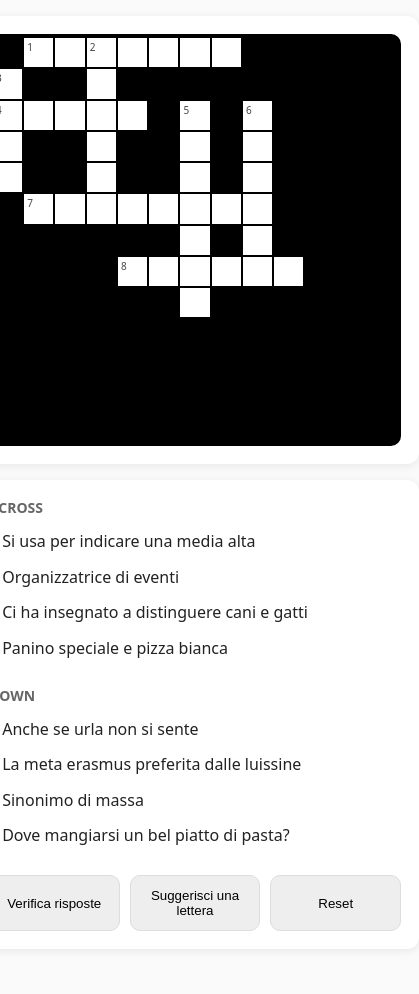
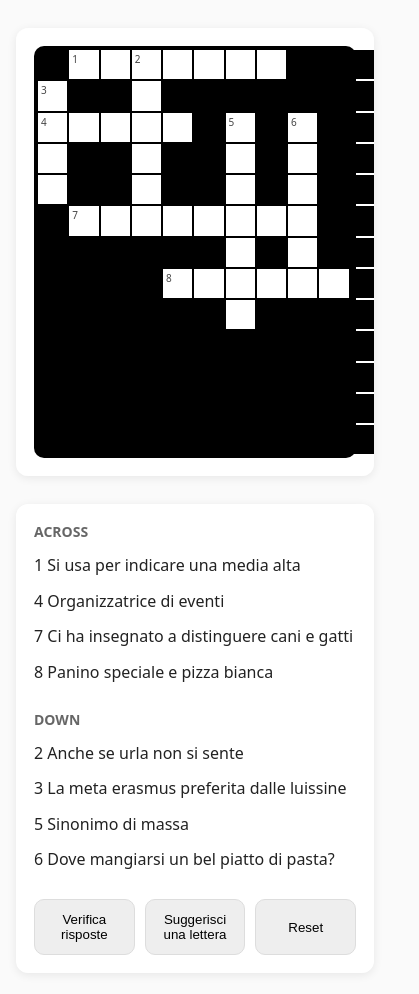
Before and after one commit to Sebba25/laurea_gift, a plain HTML site: page index.html in a window 390 px wide. Shown: the whole page, 419 px wide, since content can reach past the window. Before the commit the page ends 965 px from the top, so only its background shows below. Drawn offline with Linux system fonts and the light colour scheme.

Commit message:
Update index.html

```diff
--- a/index.html
+++ b/index.html
@@ -10,14 +10,29 @@
       --cell: 38px; /* desktop cell size */
     }
     *{box-sizing:border-box}
+
+    /* Page container centers everything */
     body{
       margin:0; background:var(--bg); color:var(--ink);
       font-family:Poppins,system-ui,-apple-system,Segoe UI,Roboto,Arial,sans-serif;
-      display:flex; justify-content:center; align-items:flex-start;
-      padding:28px; gap:28px;
     }
-    .wrap{ display:flex; gap:28px; flex-wrap:wrap; }
-    .panel{ background:#fff; border-radius:12px; box-shadow:0 2px 10px rgba(0,0,0,.08); padding:18px; }
+    .page{
+      max-width: 1200px;
+      margin: 0 auto;                 /* <-- centers the whole layout */
+      padding: 28px clamp(16px, 4vw, 28px);
+    }
+
+    .wrap{
+      display:flex; gap:28px; flex-wrap:wrap;
+      justify-content: center;         /* <-- centers panels on the row */
+      align-items:flex-start;
+    }
+
+    .panel{
+      background:#fff; border-radius:12px;
+      box-shadow:0 2px 10px rgba(0,0,0,.08);
+      padding:18px;
+    }
     .panel:first-child{ overflow-x:auto; } /* allow sideways scroll on tiny phones */
 
     /* GRID */
@@ -26,6 +41,7 @@
       grid-template-columns:repeat(13, var(--cell));
       grid-template-rows:repeat(13, var(--cell));
       gap:2px; background:#000; padding:4px; border-radius:10px;
+      margin: 0 auto;                  /* <-- centers the grid in its panel */
     }
     .cell{ width:var(--cell); height:var(--cell); background:#fff; position:relative; display:flex; align-items:center; justify-content:center; }
     .black{ background:#000; }
@@ -43,16 +59,16 @@
     .clues ul{ list-style:none; margin:0; padding:0; }
     .clues li{ margin:14px 0; color:#222; cursor:pointer; }
 
-    .toolbar{ display:flex; gap:10px; margin-top:14px; }
+    .toolbar{ display:flex; gap:10px; margin-top:14px; justify-content:center; }
     .btn{ background:#eee; border:1px solid #ddd; border-radius:10px; padding:12px 14px; cursor:pointer; }
     .msg{ display:none; margin-top:12px; padding:10px; border-radius:10px; background:var(--ok); font-weight:700; text-align:center; }
 
     /* Responsive */
-    @media (max-width: 900px){ .cluebox{ min-width:100%; } }
+    @media (max-width: 900px){
+      .cluebox{ min-width:100%; }
+    }
     @media (max-width: 640px){
       :root{ --cell: clamp(26px, 7.5vw, 34px); }
-      body{ padding:16px; }
-      .wrap{ gap:16px; }
       .btn{ width:100%; }
       .clues{ grid-template-columns:1fr; gap:12px; }
       .clues li{ font-size:16px; line-height:1.35; }
@@ -60,6 +76,7 @@
   </style>
 </head>
 <body>
+  <div class="page">
     <div class="wrap">
       <div class="panel">
         <div id="grid" class="grid"></div>
@@ -82,6 +99,7 @@
           <button class="btn" onclick="resetGrid()">Reset</button>
         </div>
         <div id="win" class="msg">🎉 Cruciverba completato! 🎉</div>
+      </div>
     </div>
   </div>
 
@@ -251,9 +269,8 @@
       }
     }
 
-
-    // ✅ Put your Google Form link here
-    const GOOGLE_FORM_LINK = "https://docs.google.com/forms/d/e/1FAIpQLSfAF6mUw5lEj4eH4f8CxdeJ1yG1CTHYvMjO-XNOvUKpNmfhPw/viewform?usp=dialog";
+    // Put your Google Form link here
+    const GOOGLE_FORM_LINK = "https://forms.gle/XXXXXXXXXXXX";
   </script>
 </body>
 </html>
```
Lines whose indentation alone changed are shown as unchanged.
